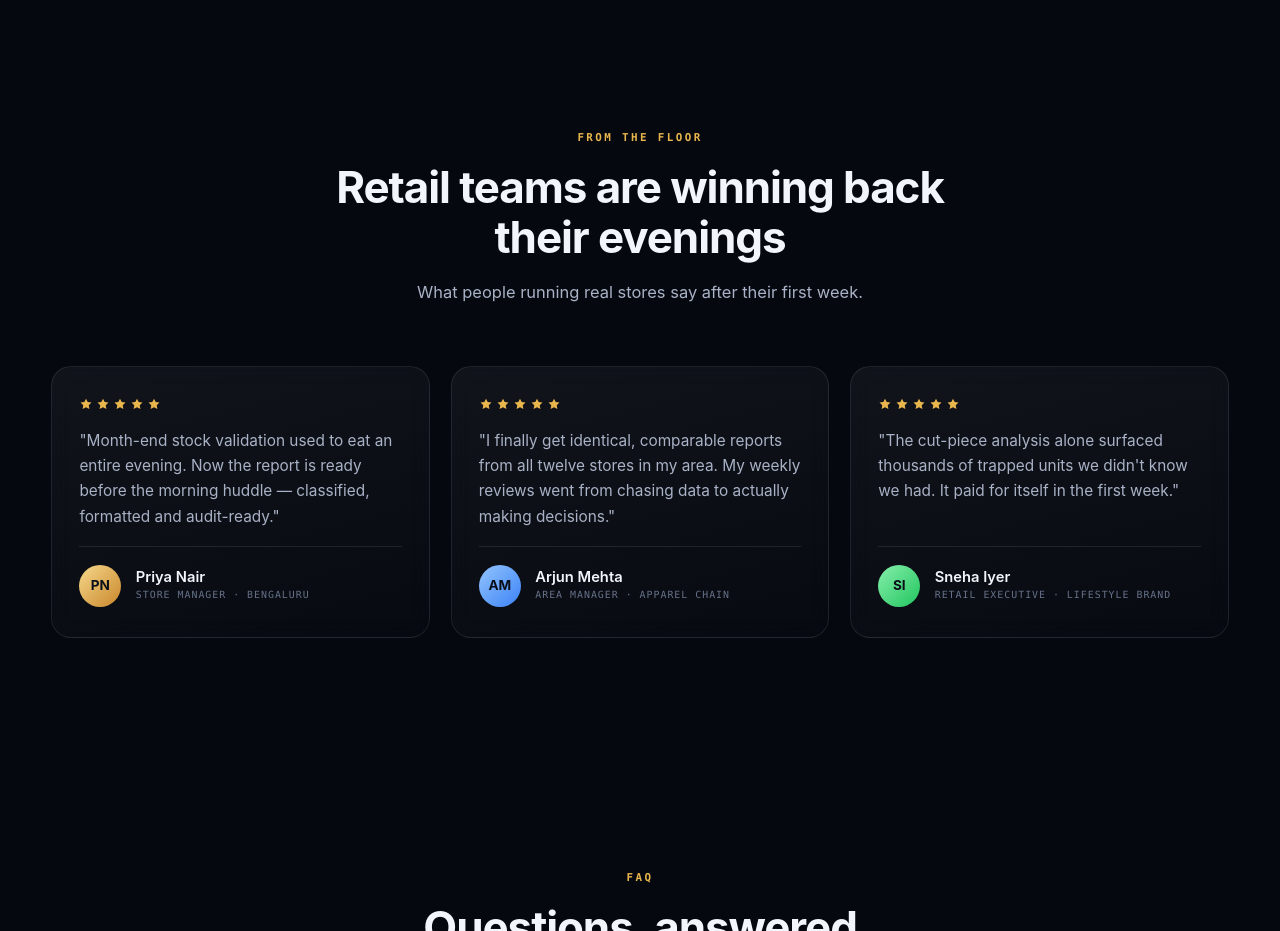
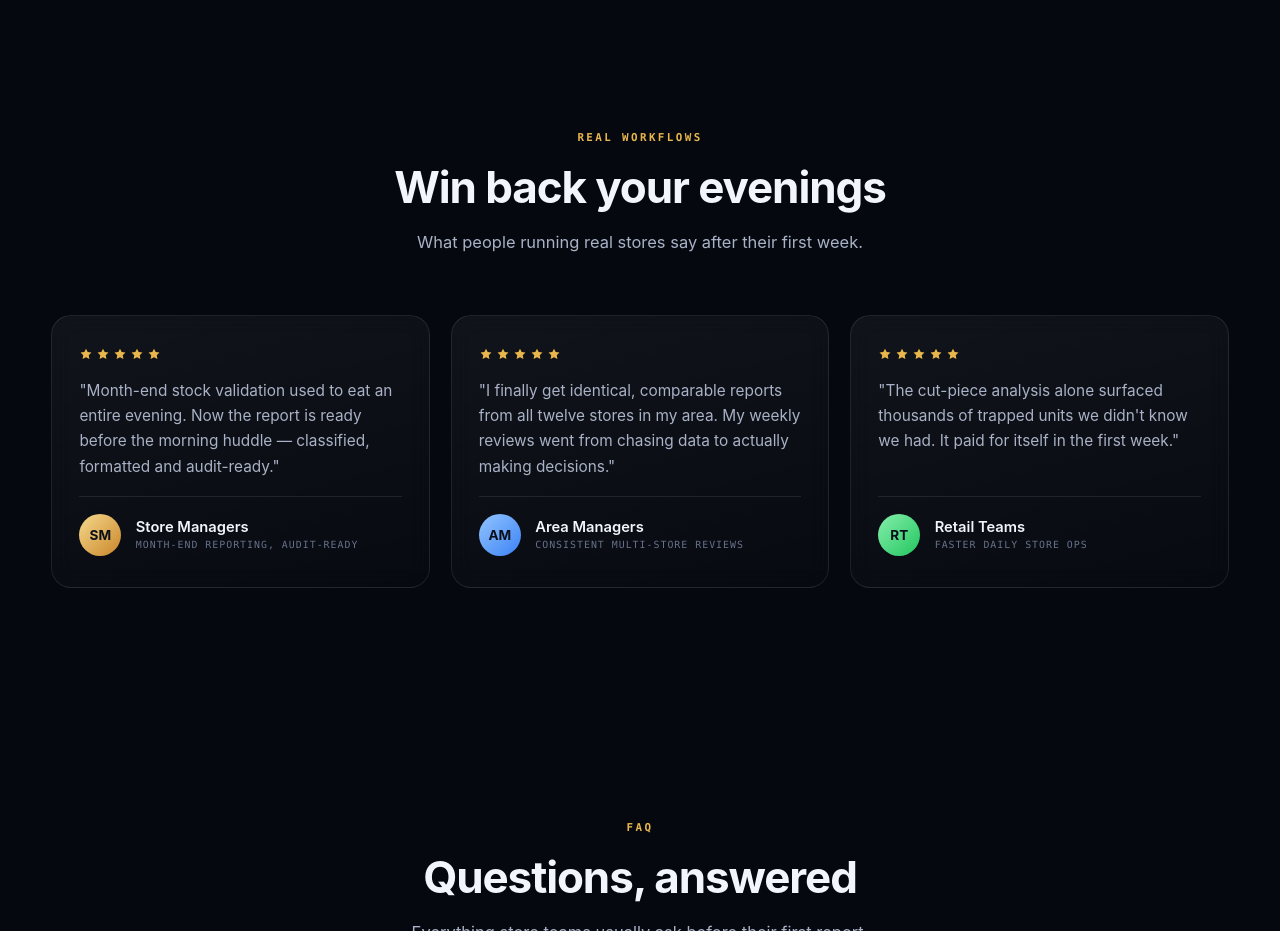
Before and after one commit to subhankartec-byte/Retail-Ai, a plain HTML site: page index.html in a window 1280 px wide. Shown: the part 5480-6411 px from the top of the page. Drawn offline with Linux system fonts and the light colour scheme; no server answers.

Commit message:
Update testimonials section with new content

```diff
--- a/index.html
+++ b/index.html
@@ -1272,8 +1272,8 @@ body::after{content:"";position:fixed;inset:0;z-index:120;pointer-events:none;op
   <div class="container">
 
     <div class="section-head reveal">
-      <span class="eyebrow">From the Floor</span>
-      <h2>Retail teams are winning back their evenings</h2>
+      <span class="eyebrow">Real Workflows</span>
+      <h2>Win back your evenings</h2>
       <p>What people running real stores say after their first week.</p>
     </div>
 
@@ -1289,10 +1289,10 @@ body::after{content:"";position:fixed;inset:0;z-index:120;pointer-events:none;op
         </div>
         <blockquote>"Month-end stock validation used to eat an entire evening. Now the report is ready before the morning huddle — classified, formatted and audit-ready."</blockquote>
         <div class="testi-person">
-          <span class="avatar av-1" aria-hidden="true">PN</span>
+          <span class="avatar av-1" aria-hidden="true">SM</span>
           <div>
-            <div class="p-name">Priya Nair</div>
-            <div class="p-role">Store Manager · Bengaluru</div>
+            <div class="p-name">Store Managers</div>
+            <div class="p-role">Month-end reporting, audit-ready</div>
           </div>
         </div>
       </article>
@@ -1309,8 +1309,8 @@ body::after{content:"";position:fixed;inset:0;z-index:120;pointer-events:none;op
         <div class="testi-person">
           <span class="avatar av-2" aria-hidden="true">AM</span>
           <div>
-            <div class="p-name">Arjun Mehta</div>
-            <div class="p-role">Area Manager · Apparel Chain</div>
+            <div class="p-name">Area Managers</div>
+            <div class="p-role">Consistent multi-store reviews</div>
           </div>
         </div>
       </article>
@@ -1325,10 +1325,10 @@ body::after{content:"";position:fixed;inset:0;z-index:120;pointer-events:none;op
         </div>
         <blockquote>"The cut-piece analysis alone surfaced thousands of trapped units we didn't know we had. It paid for itself in the first week."</blockquote>
         <div class="testi-person">
-          <span class="avatar av-3" aria-hidden="true">SI</span>
+          <span class="avatar av-3" aria-hidden="true">RT</span>
           <div>
-            <div class="p-name">Sneha Iyer</div>
-            <div class="p-role">Retail Executive · Lifestyle Brand</div>
+            <div class="p-name">Retail Teams</div>
+            <div class="p-role">Faster daily store ops</div>
           </div>
         </div>
       </article>
```
